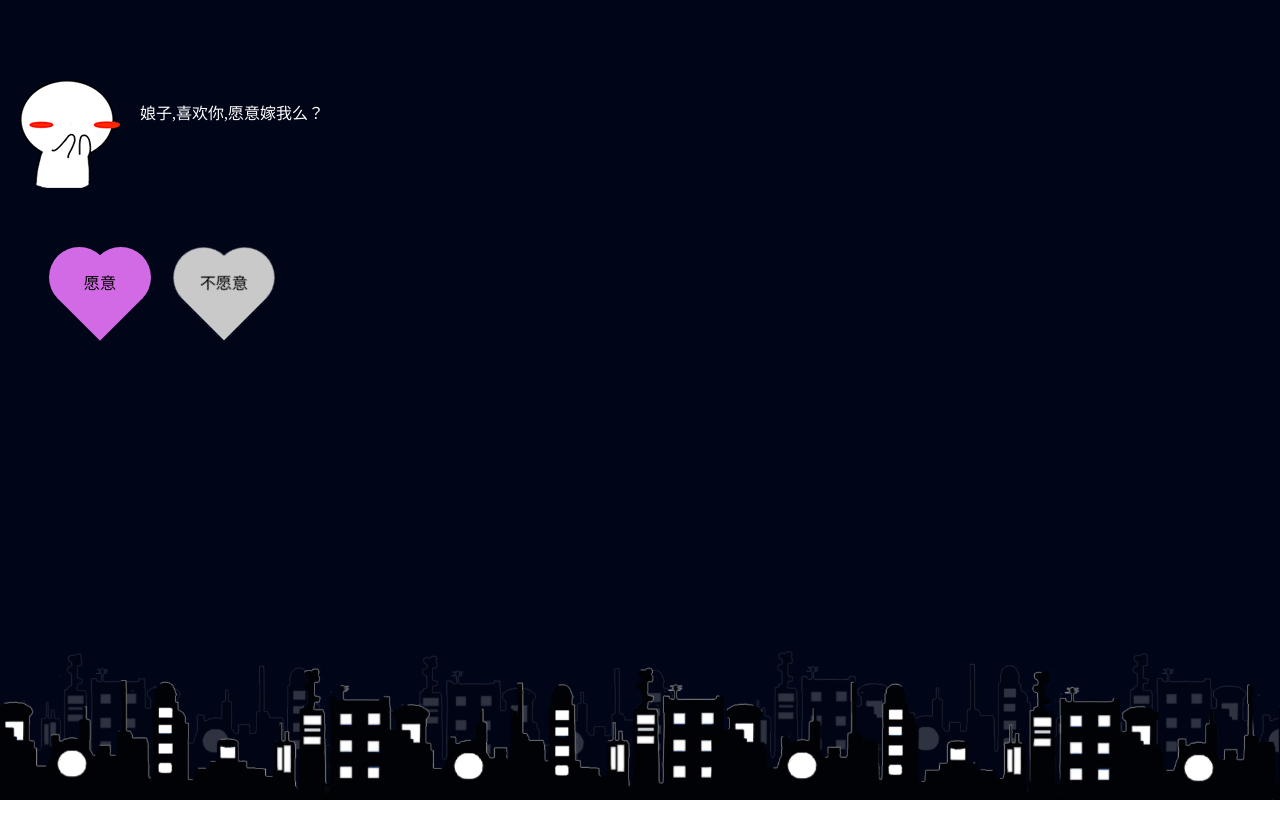
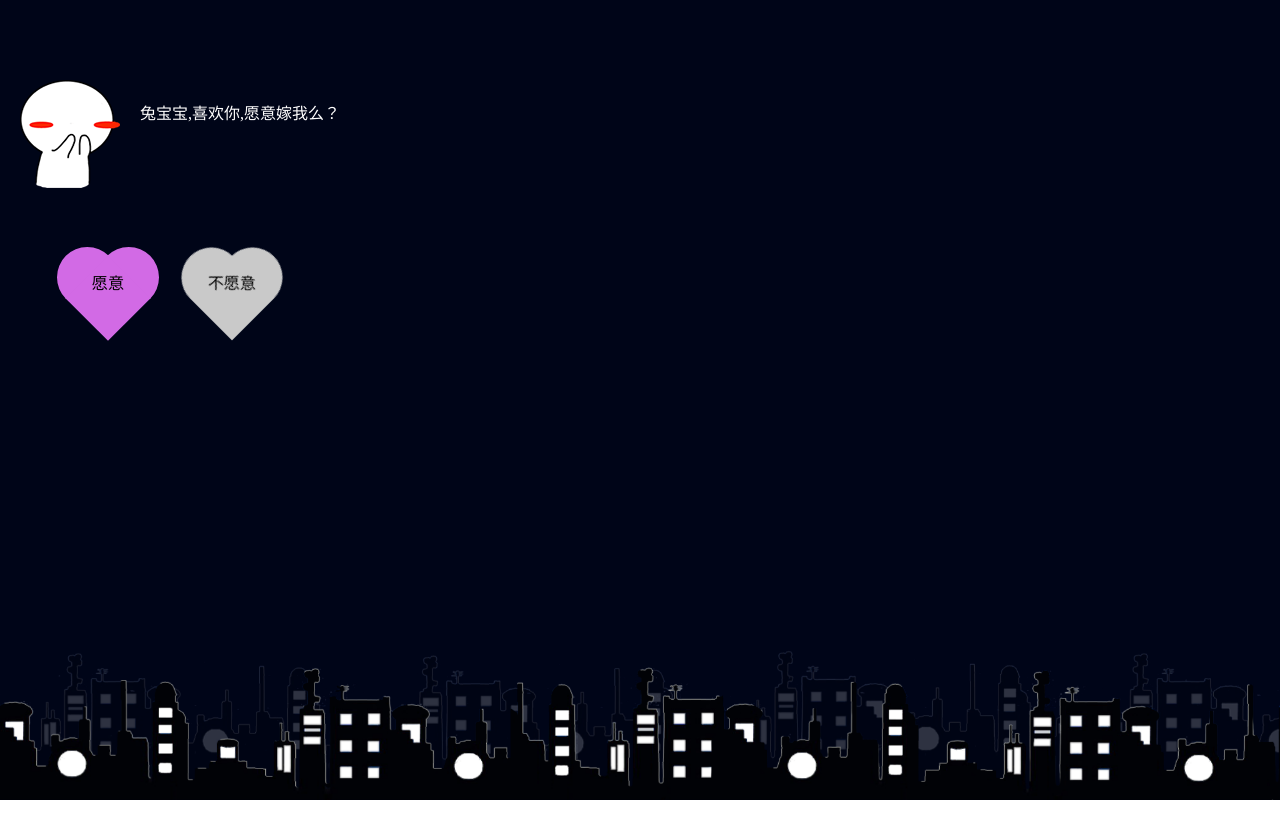
Before and after one commit to b335e6dc/b335e6dc.github.io, a plain HTML site: page index.html in a window 1280 px wide. Drawn offline with Linux system fonts and the light colour scheme.

Commit message:
Update index.html

```diff
--- a/index.html
+++ b/index.html
@@ -24,7 +24,7 @@
         <div class="text_wrapper">
             <img src="a8.png" alt="">
             <div class="text">
-                娘子,喜欢你,愿意嫁我么？
+                兔宝宝,喜欢你,愿意嫁我么？
             </div>
         </div>
     </div>
```
